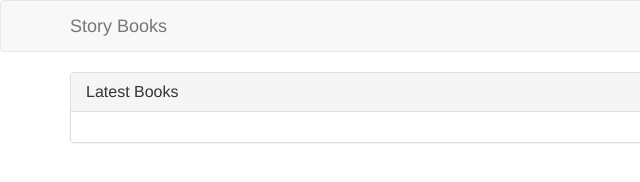
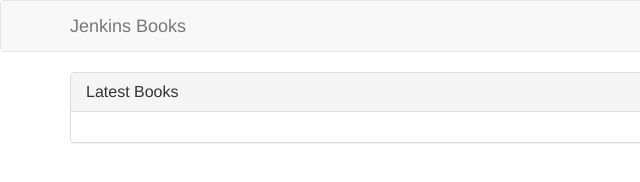
Before and after one commit to BalipalliGayathri/MeanCurd, a website with bundled scripts: page client/index.html in a window 1280 px wide. Shown: the full height of the page, 0-640 px from the left. Built offline with nearby package versions, Linux system fonts and the light colour scheme; files whose address does not match are found by name.

Commit message:
Update index.html

```diff
--- a/client/index.html
+++ b/client/index.html
@@ -14,7 +14,7 @@
             <span class="icon-bar"></span>
             <span class="icon-bar"></span>
           </button>
-          <a class="navbar-brand" href="#">Story Books</a>
+          <a class="navbar-brand" href="#">Jenkins Books</a>
         </div>
         <div id="navbar" class="collapse navbar-collapse">
           <ul class="nav navbar-nav navbar-right">
```
